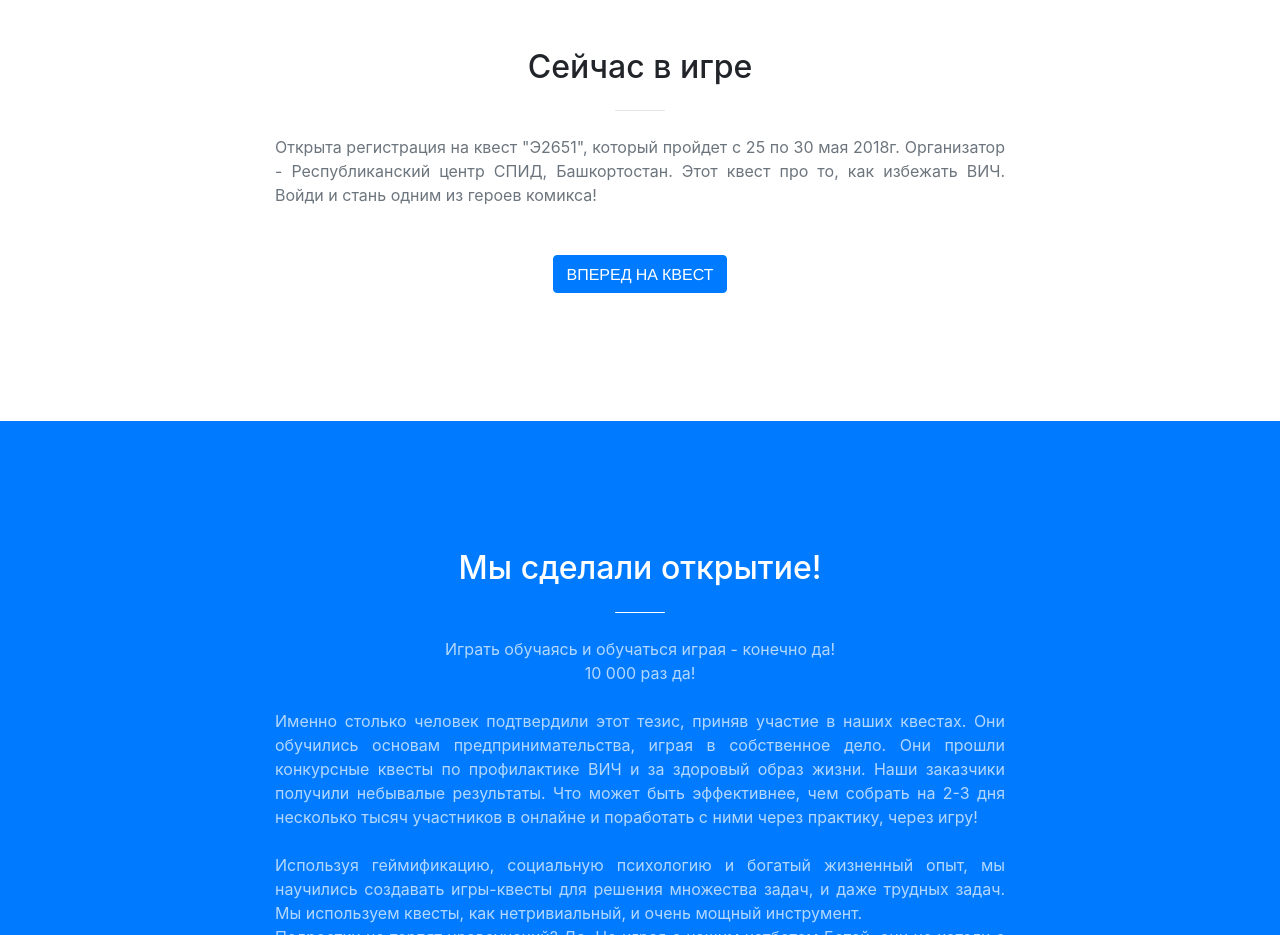
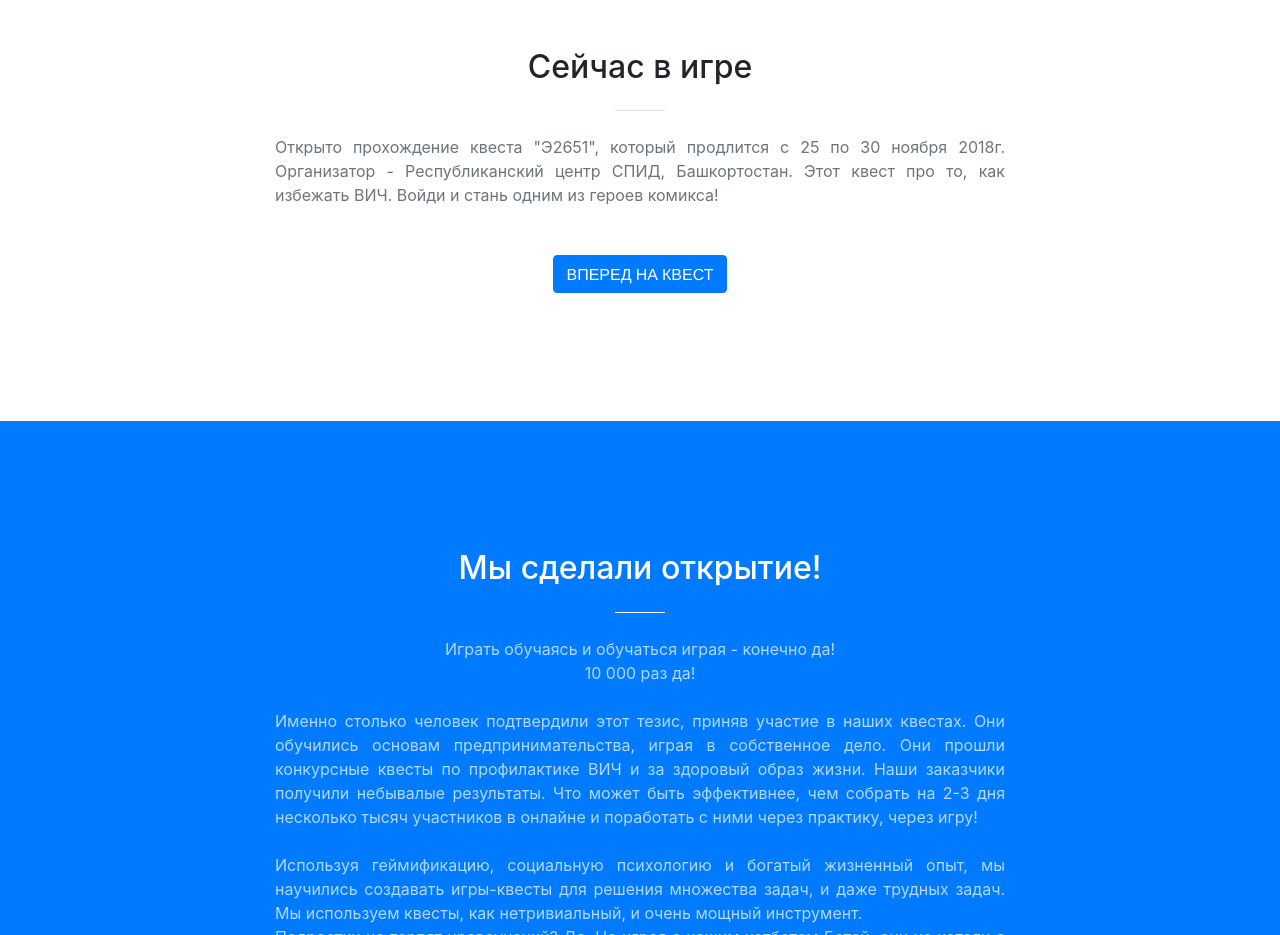
Before and after one commit to workchit/workchit.github.io, a website with bundled scripts: page index.html in a window 1280 px wide. Shown: the part 880-1815 px from the top of the page. Built offline with nearby package versions, Linux system fonts and the light colour scheme.

Commit message:
Update index.html

```diff
--- a/index.html
+++ b/index.html
@@ -124,7 +124,7 @@
           <div class="col-lg-8 mx-auto text-center">
             <h2 class="section-heading">Сейчас в игре</h2>
             <hr class="my-4">
-            <p class="text-muted mb-5" align="justify">Открыта регистрация на квест "Э2651", который пройдет с 25 по 30 мая 2018г. Организатор - Республиканский центр СПИД, Башкортостан. Этот квест про то, как избежать ВИЧ. Войди и стань одним из героев комикса!</p>
+            <p class="text-muted mb-5" align="justify">Открыто прохождение квеста "Э2651", который продлится с 25 по 30 ноября 2018г. Организатор - Республиканский центр СПИД, Башкортостан. Этот квест про то, как избежать ВИЧ. Войди и стань одним из героев комикса!</p>
   <a class="btn btn-primary btn-xl js-scroll-trigger" href="http://b.goquest.online">Вперед на квест</a>
           </div>
         </div>
```
